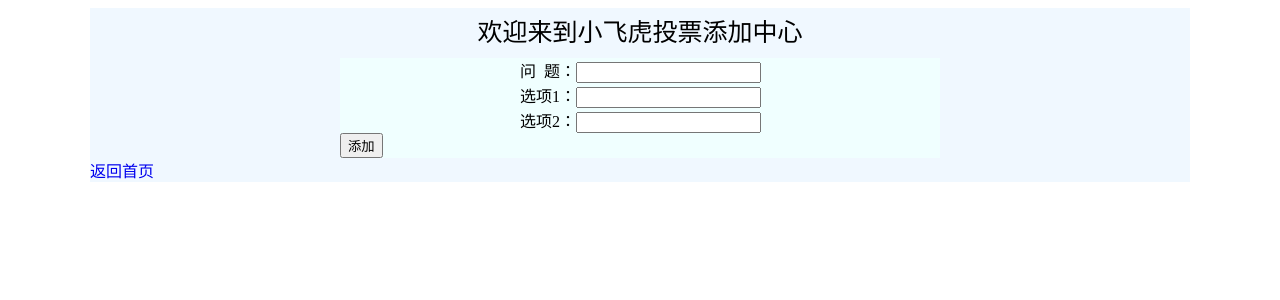
After one commit to liuhu0514/intimate-demo03, a Django app: page /votetest/add/ in a window 1280 px wide. The commit adds this page. Shown: the top 300 px of the page. Run offline with Django 3.2, Linux system fonts and the light colour scheme.

Commit message:
实现基本功能

```diff
--- a/demo01/static/votetest/css/main.css
+++ b/demo01/static/votetest/css/main.css
@@ -3,8 +3,21 @@ div.container{
 	margin: 0 auto;
 	background-color: aliceblue;
 }
+div.cen{
+	width: 600px;
+	margin: 0 auto;
+	background-color: azure;
+}
+ul{
+	display: block;
+	width: 500px;
+	margin: 0 auto;
+}
 li{
 	list-style: none;
+	display: block;
+	margin: 0 auto;
+	width: 280px;
 }
 a{
 	text-decoration: none;
--- /dev/null
+++ b/demo01/templates/votetest/add.html
@@ -0,0 +1,24 @@
+<!DOCTYPE html>
+<html>
+	<head>
+		<meta charset="utf-8">
+		<title>添加投票项</title>
+		<link rel="stylesheet" href="/static/votetest/css/main.css">
+	</head>
+	<body>
+		<div class="container">
+			<p>欢迎来到小飞虎投票添加中心</p>
+			<div class="cen">
+				<form action="{% url 'votetest:addres' %}" method="post">
+					<ul>
+						<li><span>问&nbsp;&nbsp;题：</span><input type="text" name="qname" required="required" /></li>
+						<li><span>选项1：</span><input type="text" name="c1" required="required" /></li>
+						<li><span>选项2：</span><input type="text" name="c2" required /></li>
+					</ul>
+				<div><input type="submit" value="添加"/></div>
+				</form>
+			</div>
+			<a href="{% url 'votetest:index' %}">返回首页</a>
+		</div>
+	</body>
+</html>
--- a/demo01/templates/votetest/vote.html
+++ b/demo01/templates/votetest/vote.html
@@ -12,7 +12,7 @@
         <ul>
             <form action="{% url 'votetest:addvote' q.id %}" method="post">
                 {% for c in q.choice_set.all %}
-                    <li><input type="radio" name="option" value="{{c.id}}" checked />{{c.cname}}</li>
+                    <li><input type="radio" name="option" value="{{c.id}}" required />{{c.cname}}</li>
                 {% empty %}
                     <h4>该投票还未开始，敬请期待！快快去参与其他的投票把</h4>
                 {% endfor %}
--- a/demo01/votetest/urls.py
+++ b/demo01/votetest/urls.py
@@ -8,4 +8,9 @@ urlpatterns = [
     url(r'^vote/(\d+)/$', views.vote, name='vote'),
     url(r'^addvote/(\d)/$', views.addvote, name='addvote'),
     url(r'^detail/(\d+)/$', views.detail, name='detail'),
+    url(r'^delete/(\d+)/$', views.delete, name='delete'),
+    url(r'^edit/(\d+)/$', views.edit, name='edit'),
+    url(r'^editres/(\d+)/$', views.editres, name='editres'),
+    url(r'^add/$', views.add, name='add'),
+    url(r'^addres$', views.addres, name='addres'),
 ]
--- a/demo01/votetest/views.py
+++ b/demo01/votetest/views.py
@@ -32,3 +32,46 @@ def detail(request, qid):
     q = Question.objects.get(pk=qid)
 
     return render(request, 'votetest/detail.html', {'q': q})
+
+
+def delete(request, qid):
+    Question.objects.get(pk=qid).delete()
+    return HttpResponseRedirect('/votetest/')
+
+
+def edit(request, qid):
+    q = Question.objects.get(pk=qid)
+    return render(request, 'votetest/edit.html', {'q': q})
+
+
+def editres(request, qid):
+    q = Question.objects.get(pk=qid)
+    q.qname = request.POST['qname']
+    q.save()
+    cs = q.choice_set.all()
+    for c in cs:
+        c.cname = request.POST[str(c.id)]
+        c.save()
+    return HttpResponseRedirect('/votetest/edit/'+str(qid)+'/', {'q': q, 'info': '编辑成功'})
+
+
+def add(request):
+    return render(request, 'votetest/add.html')
+
+
+def addres(request):
+    qname = request.POST['qname']
+    c1name = request.POST['c1']
+    c2name = request.POST['c2']
+    q = Question()
+    q.qname = qname
+    q.save()
+    c1 = Choice()
+    c1.cname = c1name
+    c1.cque = q
+    c1.save()
+    c2 = Choice()
+    c2.cque = q
+    c2.cname = c2name
+    c2.save()
+    return HttpResponseRedirect('/votetest/')
```
Also changed, not shown: demo01/templates/votetest/edit.html (added, +32 -0 lines), demo01/templates/votetest/index.html (+7 -2 lines), demo01/db.sqlite3, demo01/votetest/migrations/0001_initial.py.
